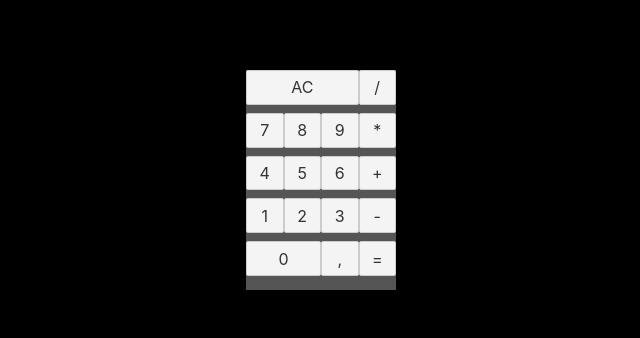
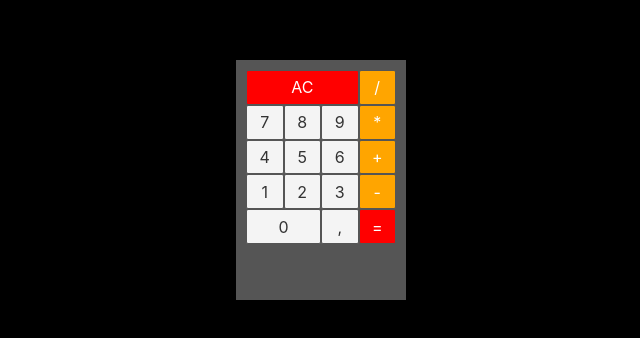
Before and after one commit to ThiagoMassenoMaciel/Svelte, a Svelte app in the folder exemplo_simples/: page / in a window 1280 px wide. Shown: the part 228-566 px from the top of the page, without its empty margins (319-959 px from the left). Built offline with nearby package versions, Linux system fonts and the light colour scheme.

Commit message:
assisti até 30'

```diff
--- a/exemplo_simples/src/components/Botao.svelte
+++ b/exemplo_simples/src/components/Botao.svelte
@@ -2,15 +2,18 @@
   export let texto : string
   export let triplo : boolean = false
   export let duplo  : boolean = false
+  export let operacao  : boolean = false
+  export let destaque  : boolean = false
 </script>
 
-<button class= "botao" class:triplo class:duplo> <!--  class:triplo= {triplo} -->
+<button class= "botao" class:triplo class:duplo  class:operacao class:destaque> <!--  class:triplo= {triplo} -->
   {texto}
 </button>
 
 <style>
   .botao{
-
+    margin: 0;
+    border: 1px solid var(--cor-fundo);
     flex-basis: 25%;
   }
 
@@ -20,5 +23,13 @@
   .triplo{
     flex-basis: 75%;
   }
+  .operacao{
+    background-color:orange;
+    color: white;
+  }
+  .destaque{
+    background-color:red;
+    color: white;
+  }
 
 </style>
--- a/exemplo_simples/src/components/Calculadora.svelte
+++ b/exemplo_simples/src/components/Calculadora.svelte
@@ -5,35 +5,35 @@
 
 <div class="calculadora">
   <Linha>
-    <Botao triplo texto = "AC"/> <!--   ou   triplo={true}-->
-    <Botao texto = "/"/>
+    <Botao destaque triplo texto = "AC"/> <!--   ou   triplo={true}-->
+    <Botao operacao texto = "/"/>
   </Linha>
 
   <Linha>
     <Botao texto = "7"/>
     <Botao texto = "8"/>
     <Botao texto = "9"/>
-    <Botao texto = "*"/>
+    <Botao operacao texto = "*"/>
   </Linha>
 
   <Linha>
     <Botao texto = "4"/>
     <Botao texto = "5"/>
     <Botao texto = "6"/>
-    <Botao texto = "+"/>
+    <Botao operacao texto = "+"/>
   </Linha>
 
   <Linha>
     <Botao texto = "1"/>
     <Botao texto = "2"/>
     <Botao texto = "3"/>
-    <Botao texto = "-"/>
+    <Botao operacao texto = "-"/>
   </Linha>
 
   <Linha>
     <Botao duplo texto = "0"/>
     <Botao texto = ","/>
-    <Botao texto = "="/>
+    <Botao destaque texto = "="/>
   </Linha>
 </div>
 
@@ -44,6 +44,7 @@
 
     height: 220px;
     width: 150px;
+    padding: 10px;
 
     display: flex;
     flex-direction: column;
```
Also changed, not shown: 1 other file (tests, documents, lock files or other folders).
